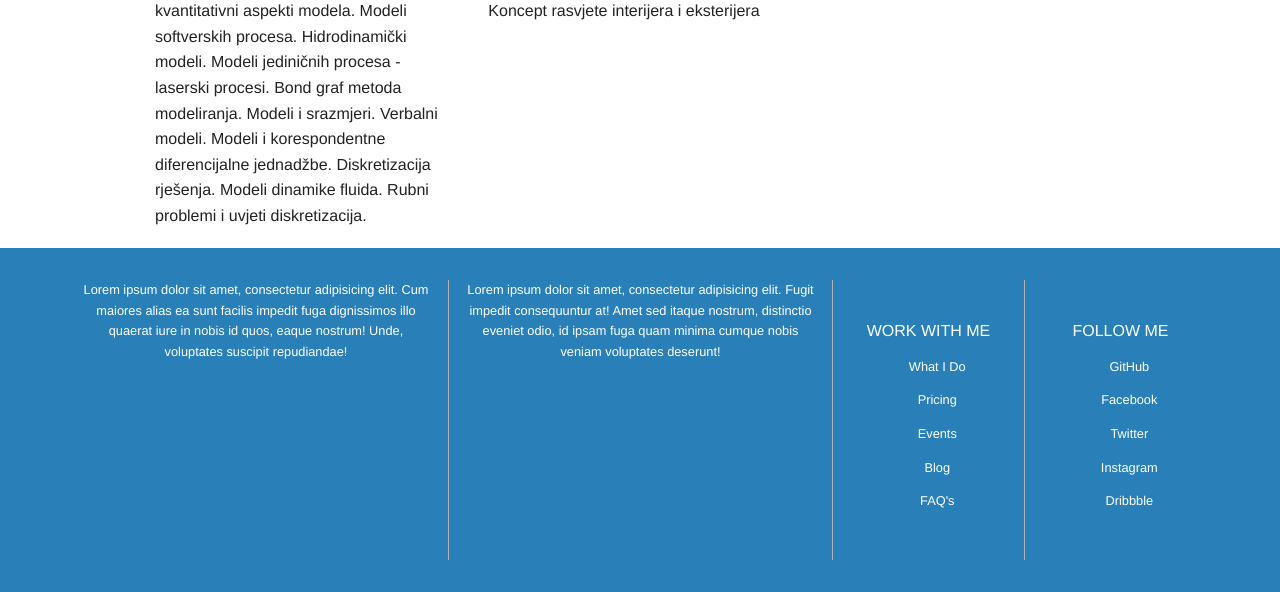
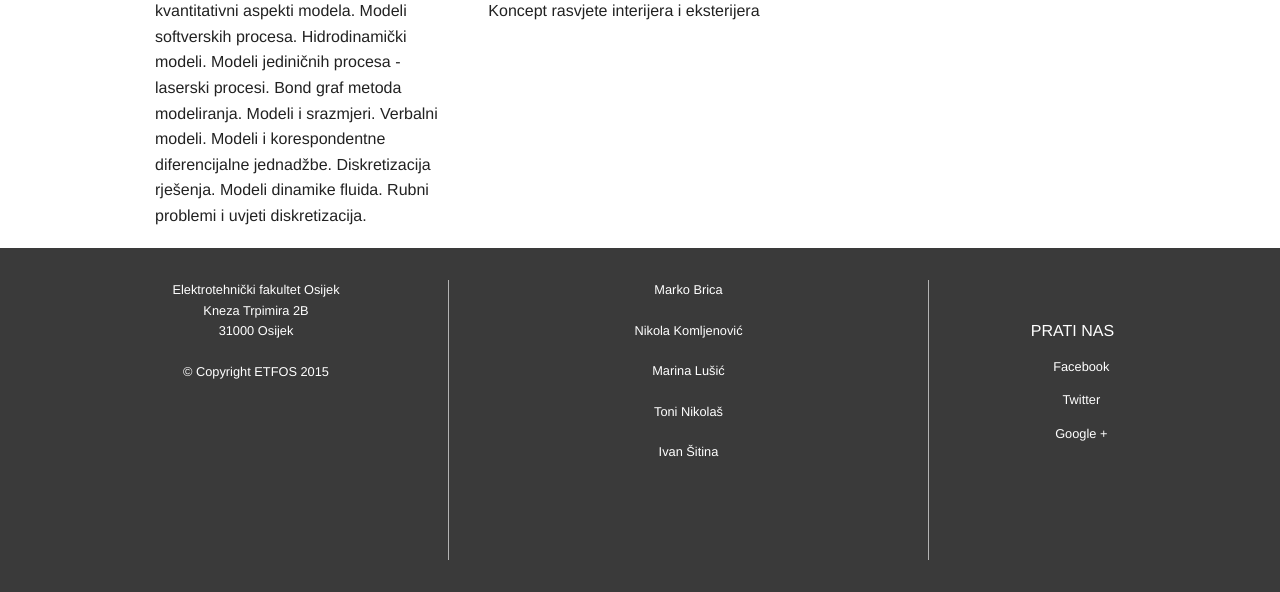
Before and after one commit to NikolaKomljenovic/MIS-Projekt, a PHP site: page / in a window 1280 px wide. Shown: the part 734-1326 px from the top of the page. Run offline with PHP 8.4, Linux system fonts and the light colour scheme; grey boxes labelled with a size stand in for pictures from a placeholder-image service; some libraries are stand-ins or nearby versions.

Commit message:
Nove promjene na footeru

```diff
--- a/css/style.css
+++ b/css/style.css
@@ -3,7 +3,7 @@
 }
 
 .footer {
-  background-color: #2980b9;
+  background-color: #3A3A3A;
   padding: 2rem 4rem;
   text-align: center;
   color: #fff;
--- a/index.html
+++ b/index.html
@@ -91,30 +91,23 @@
   <div class="row full-width">
     <div class="small-12 medium-3 large-4 columns">
       <i class="fi-laptop"></i>
-      <p>Lorem ipsum dolor sit amet, consectetur adipisicing elit. Cum maiores alias ea sunt facilis impedit fuga dignissimos illo quaerat iure in nobis id quos, eaque nostrum! Unde, voluptates suscipit repudiandae!</p>
+        <p>Elektrotehnički fakultet Osijek<br>Kneza Trpimira 2B<br>31000 Osijek</p>
+        <p>&copy; Copyright ETFOS 2015</p>
     </div>
-    <div class="small-12 medium-3 large-4 columns">
-      <i class="fi-html5"></i>
-      <p>Lorem ipsum dolor sit amet, consectetur adipisicing elit. Fugit impedit consequuntur at! Amet sed itaque nostrum, distinctio eveniet odio, id ipsam fuga quam minima cumque nobis veniam voluptates deserunt!</p>
+    <div class="small-12 medium-3 large-5 columns">
+      <i class="fi-torso-business"></i>
+      <p>Marko Brica</p>
+      <p>Nikola Komljenović</p>
+      <p>Marina Lušić</p>
+      <p>Toni Nikolaš</p>
+      <p>Ivan Šitina</p>
     </div>
-    <div class="small-6 medium-3 large-2 columns">
-      <h4>Work With Me</h4>
+    <div class="small-6 medium-3 large-3 columns">
+      <h4>Prati nas</h4>
       <ul class="footer-links">
-        <li><a href="#">What I Do</a></li>
-        <li><a href="#">Pricing</a></li>
-        <li><a href="#">Events</a></li>
-        <li><a href="#">Blog</a></li>
-        <li><a href="#">FAQ's</a></li>
-      <ul>
-    </div>
-    <div class="small-6 medium-3 large-2 columns">
-      <h4>Follow Me</h4>
-      <ul class="footer-links">
-        <li><a href="#">GitHub</a></li>
-        <li><a href="#">Facebook</a></li>
-        <li><a href="#">Twitter</a></li>
-        <li><a href="#">Instagram</a></li>
-        <li><a href="#">Dribbble</a></li>
+        <li><a href="http://www.facebook.com">Facebook</a></li>
+        <li><a href="http://www.twitter.com">Twitter</a></li>
+        <li><a href="http://google.plus.com">Google +</a></li>
       <ul>
     </div>
   </div>
```
Also changed, not shown: Seminari/seminari.html (+14 -21 lines).
